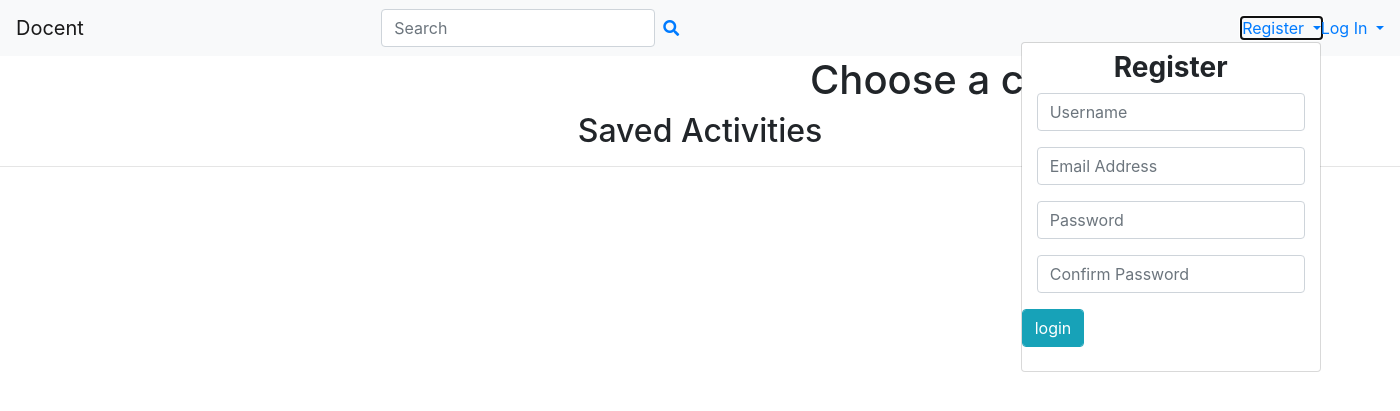
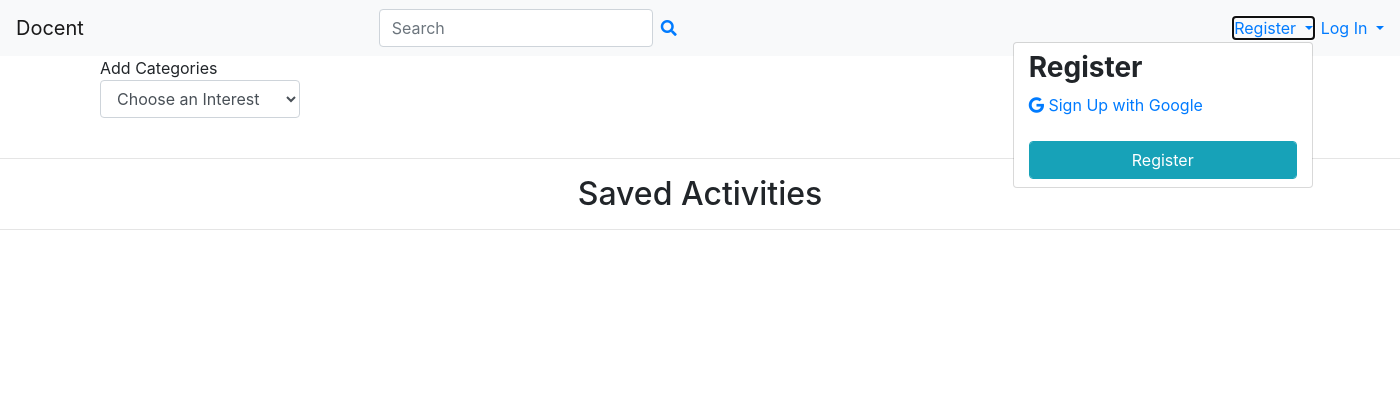
Before and after one commit to qoutland/docent, a Django app: template activity/templates/profile_bs.html in a window 1400 px wide, after a click on "Register". Shown: the top 411 px of the page. Run offline with Django 3.2, Linux system fonts and the light colour scheme; the template is opened without the code that fills it, so the values that code supplies are empty; some libraries are stand-ins or nearby versions.

Commit message:
lots of bootstrap

```diff
--- a/activity/static/css/bs.css
+++ b/activity/static/css/bs.css
@@ -3,10 +3,12 @@
       .dropdown-lr h3 {
           color: #eee;
       }
+
       .dropdown-lr label {
           color: #eee;
       }
   }
+
   .jumbotron {
       position: relative;
       height: 300px;
@@ -16,26 +18,97 @@
       background-size: auto, cover;
       padding-bottom: 0px;
   }
+
   .dropdown-menu {
       width: 300px;
   }
+
   @keyframes jumbo-text-animate {
       0% {
-        opacity:0;
-        transform:  translate(0px,40px)  ;
+          opacity: 0;
+          transform: translate(0px, 40px);
       }
+
       100% {
-        opacity:1;
-        transform:  translate(0px,0px)  ;
+          opacity: 1;
+          transform: translate(0px, 0px);
       }
   }
+
   .jumbo-text {
       animation-name: jumbo-text-animate;
       animation-duration: 1s;
   }
-.absolute-center {
-    margin: auto;
-    position: relative;
-    left: 0;
-    right: 0;
+
+  .container {
+      display: grid;
+      justify-items: center;
+      max-width: 1250px;
+      margin: 0 auto;
   }
+
+  .grid-row {
+      display: flex;
+      flex-flow: row wrap;
+      justify-content: flex-start;
+  }
+
+  .panel-body {
+      width:100%;
+  }
+  .button-area {
+      max-width: 1200px;
+      display: flex;
+      flex-direction: row;
+      flex-wrap: wrap;
+  }
+.panel {
+    max-width:1200px;
+    width: 1200px;
+}
+.cats {
+    align-self: left;
+    width:200px;
+}
+
+  @media (min-width: 1281px) {
+    .container {
+        max-width: 333px;
+    }
+}
+
+@media (min-width: 1281px) {
+    .container {
+        max-width: 1250px;
+    }
+}
+
+@media (min-width: 1025px) and (max-width: 1280px) {
+    .container {
+        max-width: 942px;
+    }
+}
+
+@media (min-width: 768px) and (max-width: 1024px) {
+    .container {
+        max-width: 942px;
+    }
+}
+
+@media (min-width: 768px) and (max-width: 1024px) and (orientation: landscape) {
+    .container {
+        max-width: 638px;
+    }
+}
+
+@media (min-width: 481px) and (max-width: 767px) {
+    .container {
+        max-width: 638px;
+    }
+}
+
+@media (min-width: 320px) and (max-width: 480px) {
+    .container {
+        max-width: 331px;
+    }
+}
--- a/activity/static/js/app.js
+++ b/activity/static/js/app.js
@@ -80,9 +80,10 @@ $('.removeInt').click(function () {
       new_int: catid
     },
     success: function (data) {
-      var str = "." + catid;
+      var str = ".butt_" + catid;
       console.log(data)
       if (data == 'deleted') {
+        console.log(str)
         $(str).fadeOut()
         //this.parent().fadeOut()
       }
--- a/activity/templates/activity_bs.html
+++ b/activity/templates/activity_bs.html
@@ -1,4 +1,4 @@
-<div class="col-auto mb-3">
+<div class="mb-3 ml-2 mr-2">
     <div class="card" style="width: 18rem;">
         <img class="card-img-top" src="#" alt="Card image cap">
         <div class="card-body">
--- a/activity/templates/activity_profile_bs.html
+++ b/activity/templates/activity_profile_bs.html
@@ -1,4 +1,4 @@
-<div class="p-2">
+<div class="mb-3 ml-2 mr-2">
     <div class="card" style="width: 18rem;">
         <img class="card-img-top" src="#" alt="Card image cap">
         <div class="card-body">
--- a/activity/templates/base_bs.html
+++ b/activity/templates/base_bs.html
@@ -44,57 +44,48 @@
         <li class="nav-item">
           <a class="nav-link" href="{% url 'profile' %}">Profile</a>
         </li>
-        <li class="nav-item">
+        <li class="nav-item pl-2">
           <a class="nav-link" href="{% url 'logout' %}">Logoff</a>
         </li>
         {% else %}
         <ul class="nav navbar-nav navbar-right">
           <li class="dropdown">
             <a href="#" class="dropdown-toggle" data-toggle="dropdown">Register <span class="caret"></span></a>
-            <ul class="dropdown-menu dropdown-menu-right animated flipInX" role="menu">
+            <ul class="dropdown-menu dropdown-menu-right animated flipInX">
               <div class="col-lg-12">
-                <div class="text-center">
-                  <h3><b>Register</b></h3>
-                </div>
-                <form method="post" action="{% url 'login' %}">
+                <h3><b>Register</b></h3>
+                <a href="{% url 'social:begin' 'google-oauth2' %}" style="text-align: center;">
+                  <i class="fab fa-google"></i> Sign Up with Google</a>
+                <br />
+                <br />
+
+
+                <form name="signup" method="post" action=".">
                   {% csrf_token %}
+                  {% for field in form.visible_fields %}
                   <div class="form-group">
-                    <input type="text" name="username" id="username_reg" tabindex="1" class="form-control" placeholder="Username"
-                      value="">
+                      <label for="password">{{ field.label_tag }}</label>
+                    {{field}}
                   </div>
-                  <div class="form-group">
-                    <input type="email" name="email" id="email" tabindex="1" class="form-control" placeholder="Email Address"
-                      value="">
-                  </div>
-                  <div class="form-group">
-                    <input type="password" name="password" id="password_reg" tabindex="2" class="form-control" placeholder="Password">
-                  </div>
-                  <div class="form-group">
-                    <input type="password" name="confirm-password" id="confirm-password_reg" tabindex="2" class="form-control"
-                      placeholder="Confirm Password">
-                  </div>
-                  <div class="form-group">
-                    <div class="row">
-                      <div class="col-xs-6 col-xs-offset-3">
-                        <input type="submit" value="login" class="form-control btn btn-info" />
-                        <input type="hidden" name="next" value="{{ next }}" />
-                      </div>
-                    </div>
-                  </div>
+                  {% endfor %}
+                  <input type="submit" value="Register" class="form-control btn btn-info" />
                 </form>
+
               </div>
             </ul>
           </li>
-          <li class="dropdown">
+          <li class="dropdown pl-2">
             <a href="#" class="dropdown-toggle" data-toggle="dropdown">Log In <span class="caret"></span></a>
             <ul class="dropdown-menu dropdown-menu-right animated slideInRight" role="menu">
               <div class="col-lg-12">
                 <div class="text-center">
                   <h3><b>Log In</b></h3>
                 </div>
-               <form method="post" action="{% url 'login' %}">
+                <form method="post" action="{% url 'login' %}">
                   {% csrf_token %}
-                  <a href="{% url 'social:begin' 'google-oauth2' %}">Login with Google</a><br>
+                  <a href="{% url 'social:begin' 'google-oauth2' %}">
+                    <i class="fab fa-google"></i> Login with Google</a>
+                  <br>
                   <div class="form-group">
                     <label for="username">Username</label>
                     <input type="text" name="username" id="username" tabindex="1" class="form-control" placeholder="Username"
@@ -109,10 +100,9 @@
 
                   <div class="form-group">
                     <div class="row">
-
-                      <div class="col-xs-5 pull-right">
-                          <input type="submit" value="login" class="form-control btn btn-info" />
-                          <input type="hidden" name="next" value="{{ next }}" />
+                      <div class="col-xs-5 ml-auto mr-auto">
+                        <input type="submit" value="Login" class="form-control btn btn-info" />
+                        <input type="hidden" name="next" value="{{ next }}" />
                       </div>
                     </div>
                   </div>
@@ -121,7 +111,7 @@
                     <div class="row">
                       <div class="col-lg-12">
                         <div class="text-center">
-                            <a href="{% url 'password_reset' %}">Lost password?</a>
+                          <a href="{% url 'password_reset' %}">Lost password?</a>
                         </div>
                       </div>
                     </div>
--- a/activity/templates/index_bs.html
+++ b/activity/templates/index_bs.html
@@ -15,13 +15,11 @@
 </nav>
 <br />
 
-<div class="cols">
-    <div class="container mt-4">
-        <div class="row">
+<div class="container">
+    <div class="grid-row">
             {% for activity in activity_list %}
             {% include "activity_bs.html" with activity=activity %}
             {% endfor %}
         </div>
     </div>
-</div>
 {% endblock %}
--- a/activity/templates/profile_bs.html
+++ b/activity/templates/profile_bs.html
@@ -2,21 +2,46 @@
 {% block content %}
 
 <div class="container">
-    <div class="row">
-        <div class="col-md-5 ml-auto mr-auo">
-            <h1 class="display-5 text center">Choose a category</h1>
+    <div class="panel">
+        <div class="panel-heading">Add Categories</div>
+        <div class="panel-body">
+            <form type="get" action=".">
+                <select name="new_interest" class="form-control cats" onchange="this.form.submit()">
+                    <option value="" disabled selected>Choose an Interest</option>
+                    {% if interest_list %}
+                    {% for type in interest_list %}
+                    <option value={{type.activity_type}}>{{type.activity_type}}</option>
+                    {% endfor %}
+                    {% endif %}
+                </select>
+            </form>
+            <br />
+            {% if user_interest_list %}
+            <div class="button-area">
+                {% for int in user_interest_list %}
+                <button type="button" class="butt_{{int.activity_type}} btn btn-primary mx-1 removeInt" data-catid="{{int.activity_type}}">
+                    <i class="far fa-trash-alt" style="color:white;"></i>
+                    {{int.activity_type}}
+                </button>
+                {% endfor %}
+            </div>
+            {% endif %}
         </div>
     </div>
 </div>
+</div>
 
+<hr />
 <h2 class="display-5 text-center">Saved Activities</h2>
 <hr />
 
-        <div class="d-flex align-content-lg-start flex-wrap justify-content-center ">
-            {% for activity in activity_list %}
-            {% include "activity_profile_bs.html" with activity=activity %}
-            {% endfor %}
-        </div>
+<div class="container">
+    <div class="grid-row">
+        {% for activity in activity_list %}
+        {% include "activity_profile_bs.html" with activity=activity %}
+        {% endfor %}
+    </div>
+</div>
 
 
 {% endblock %}
--- a/activity/urls.py
+++ b/activity/urls.py
@@ -4,7 +4,7 @@ from . import views
 urlpatterns = [
     path('', views.index, name='index'),
     path('profile/', views.profile, name='profile'),
-	path('signup', views.signUp, name='signup'),
+	path('activity/signup', views.signUp, name='signup'),
     path('category', views.category, name='category'),
     path('save_act/', views.saveAct, name="save_act"),
     path('profile/save_act/', views.saveAct, name="save_act"),
```
Also changed, not shown: activity/forms.py (+18 -1 lines), activity/templates/category_bs.html (+3 -5 lines), activity/views.py (+16 -3 lines), db.sqlite3. Lines whose indentation alone changed are shown as unchanged.
